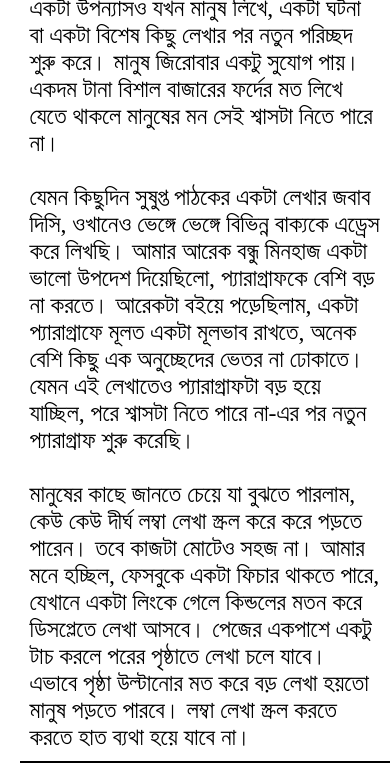
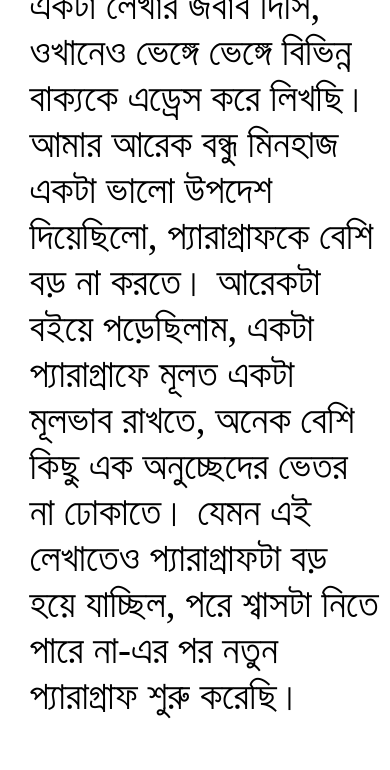
Before and after one commit to Ahmad-Shah-GEB/kindle-like-article, a plain HTML site: page index.html in a window 390 px wide. Shown: the top 770 px of the page. Drawn offline with Linux system fonts and the light colour scheme.

Commit message:
Update style.css

```diff
--- a/style.css
+++ b/style.css
@@ -46,7 +46,7 @@ button {
         height: auto;
         border-right: none;
         border-bottom: 2px solid #000;
-        font-size: calc(16px + 2vw); /* Responsive font size */
+        font-size: 10vw; /* Responsive font size */
         padding: 10px; /* Reduced padding */
         min-font-size: 16px; /* Minimum font size for readability */
     }
```
